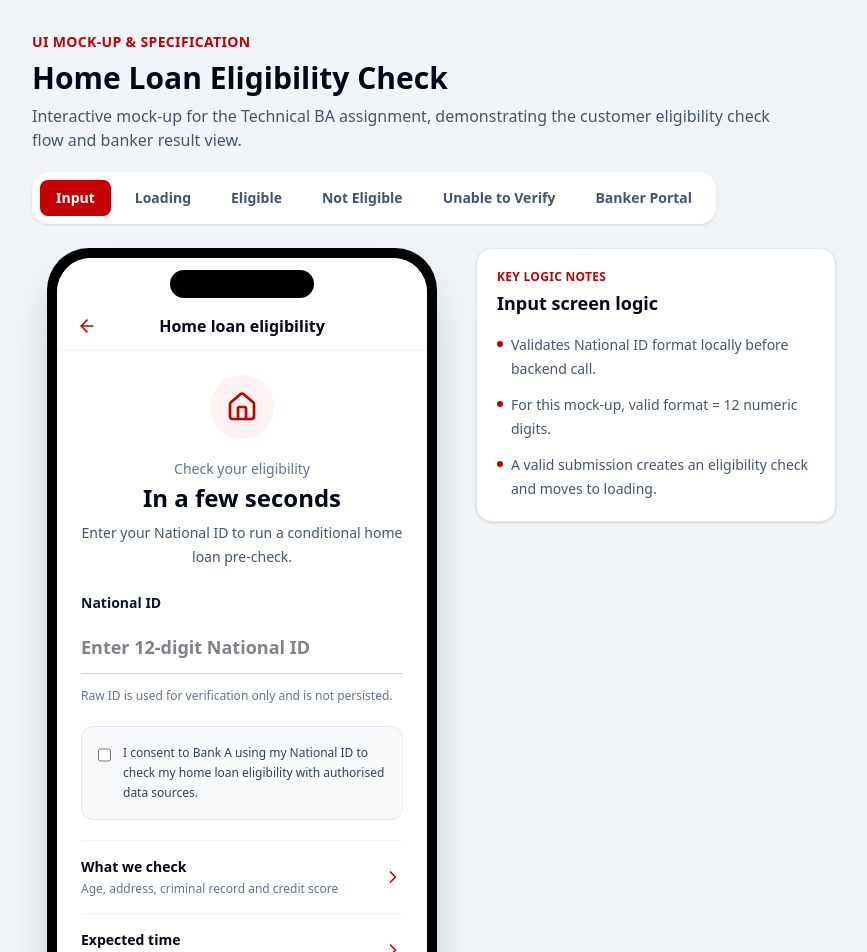
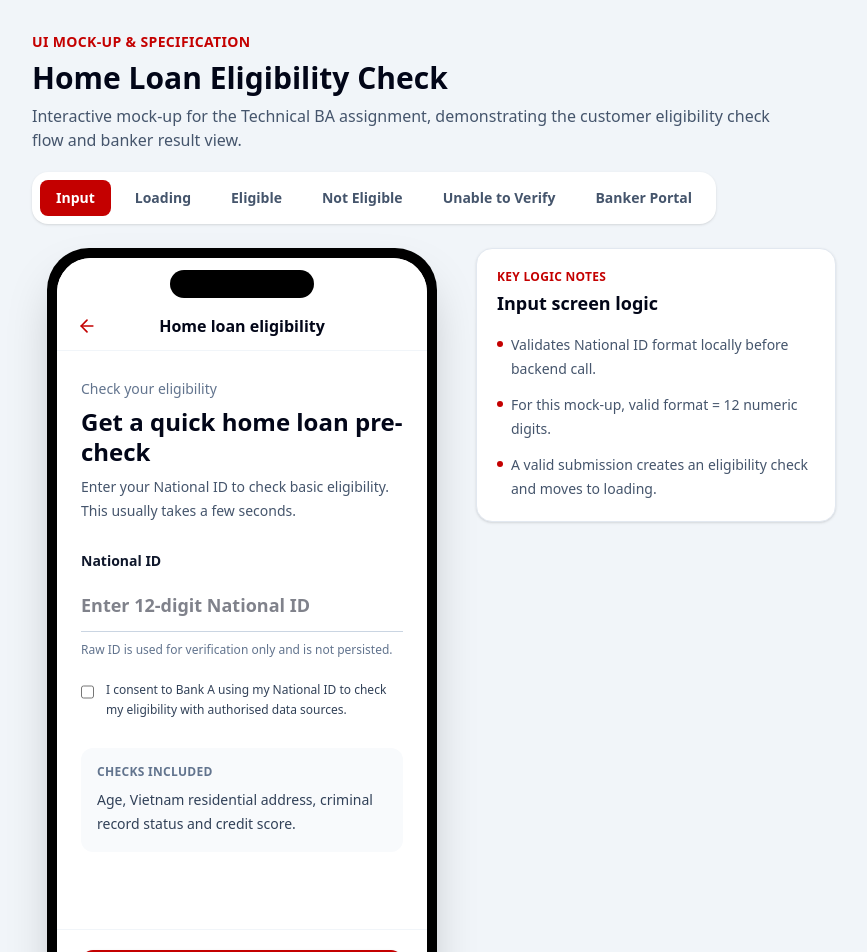
Before and after one commit to hoangphuc1999tg/nab-eligibility-ui, a React (Vite) app: page / in a window 1280 px wide. Shown: the top 952 px of the page, without its empty margins (0-867 px from the left). Built offline with nearby package versions, Linux system fonts and the light colour scheme.

Commit message:
Update App.jsx

```diff
--- a/src/App.jsx
+++ b/src/App.jsx
@@ -130,22 +130,17 @@ function NationalIdScreen({
     <IPhoneMockup>
       <MobileTopBar title="Home loan eligibility" />
 
-      <div className="px-6 pb-32 pt-6">
-        <div className="text-center">
-          <div className="mx-auto flex h-16 w-16 items-center justify-center rounded-full bg-red-50">
-            <Home className="h-8 w-8" style={{ color: NAB_RED }} />
-          </div>
+      <div className="px-6 pb-28 pt-7">
+        <p className="text-sm text-slate-500">Check your eligibility</p>
+        <h2 className="mt-2 text-2xl font-bold leading-tight text-slate-950">
+          Get a quick home loan pre-check
+        </h2>
+        <p className="mt-2 text-sm leading-6 text-slate-600">
+          Enter your National ID to check basic eligibility. This usually takes
+          a few seconds.
+        </p>
 
-          <p className="mt-5 text-sm text-slate-500">Check your eligibility</p>
-          <h2 className="mt-1 text-2xl font-bold leading-tight text-slate-950">
-            In a few seconds
-          </h2>
-          <p className="mt-2 text-sm leading-6 text-slate-600">
-            Enter your National ID to run a conditional home loan pre-check.
-          </p>
-        </div>
-
-        <div className="mt-6">
+        <div className="mt-7">
           <label className="block text-sm font-bold text-slate-900">
             National ID
           </label>
@@ -162,17 +157,17 @@ function NationalIdScreen({
           />
 
           {error ? (
-            <p className="mt-3 text-xs font-semibold leading-5 text-red-700">
+            <p className="mt-2 text-xs font-semibold leading-5 text-red-700">
               {error}
             </p>
           ) : (
-            <p className="mt-3 text-xs leading-5 text-slate-500">
+            <p className="mt-2 text-xs leading-5 text-slate-500">
               Raw ID is used for verification only and is not persisted.
             </p>
           )}
         </div>
 
-        <label className="mt-5 flex items-start gap-3 rounded-xl border border-slate-200 bg-slate-50 p-4">
+        <label className="mt-5 flex items-start gap-3">
           <input
             type="checkbox"
             checked={consent}
@@ -180,8 +175,8 @@ function NationalIdScreen({
             className="mt-1 h-4 w-4 accent-red-700"
           />
           <span className="text-xs leading-5 text-slate-700">
-            I consent to Bank A using my National ID to check my home loan
-            eligibility with authorised data sources.
+            I consent to Bank A using my National ID to check my eligibility
+            with authorised data sources.
           </span>
         </label>
 
@@ -191,19 +186,14 @@ function NationalIdScreen({
           </p>
         )}
 
-        <div className="mt-5 divide-y divide-slate-100 border-t border-b border-slate-100">
-          {[
-            ["What we check", "Age, address, criminal record and credit score"],
-            ["Expected time", "Usually under 3 seconds"],
-          ].map(([title, sub]) => (
-            <div key={title} className="flex items-center justify-between py-4">
-              <div>
-                <p className="text-sm font-bold text-slate-950">{title}</p>
-                <p className="mt-1 text-xs text-slate-500">{sub}</p>
-              </div>
-              <ChevronRight className="h-5 w-5" style={{ color: NAB_RED }} />
-            </div>
-          ))}
+        <div className="mt-7 rounded-xl bg-slate-50 p-4">
+          <p className="text-xs font-bold uppercase tracking-wide text-slate-500">
+            Checks included
+          </p>
+          <p className="mt-2 text-sm leading-6 text-slate-700">
+            Age, Vietnam residential address, criminal record status and credit
+            score.
+          </p>
         </div>
       </div>
 
```
